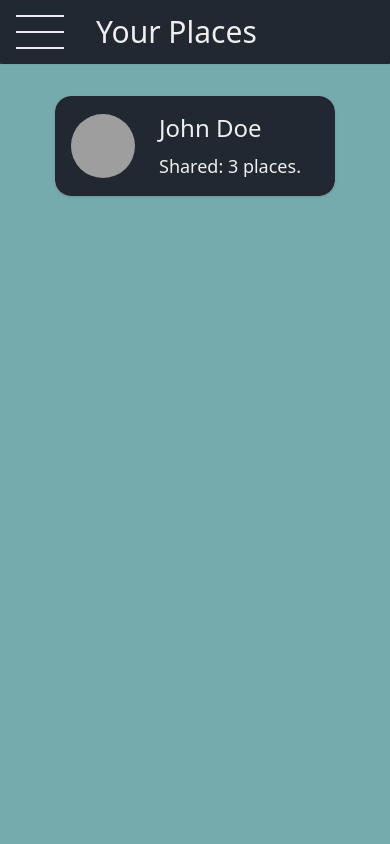
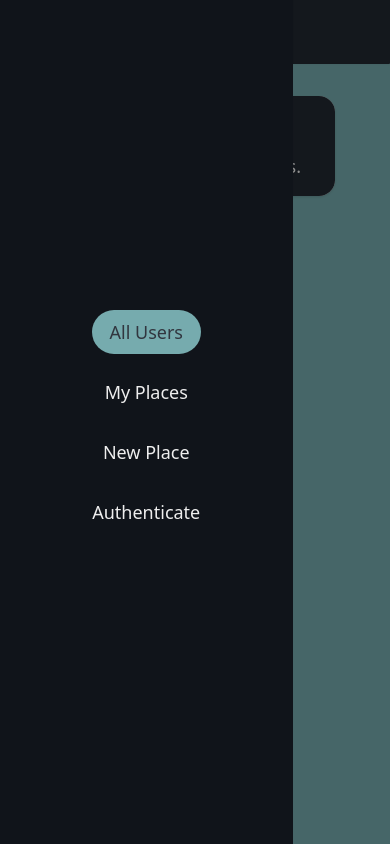
Before and after one commit to shameworm/share-places, a React (Vite) app in the folder frontend/: page / in a window 390 px wide. Both pictures are taken after a click on the button 40 px from the left and 32 px from the top of the page. Built offline with nearby package versions, Linux system fonts and the light colour scheme; grey boxes are pictures that could not be loaded.

Commit message:
Write logic for sidedrawer, which provide the mobile view

```diff
--- a/frontend/index.html
+++ b/frontend/index.html
@@ -13,6 +13,8 @@
     <title>Share Your Place</title>
   </head>
   <body>
+    <div id="drawer-hook"></div>
+    <div id="backdrop-hook"></div>
     <div id="root"></div>
     <script type="module" src="/src/main.tsx"></script>
   </body>
--- a/frontend/package.json
+++ b/frontend/package.json
@@ -10,6 +10,7 @@
     "preview": "vite preview"
   },
   "dependencies": {
+    "@headlessui/react": "^2.0.3",
     "react": "^18.2.0",
     "react-dom": "^18.2.0",
     "react-router-dom": "^6.23.0"
--- a/frontend/src/shared/components/Navigation/MainNavigation.tsx
+++ b/frontend/src/shared/components/Navigation/MainNavigation.tsx
@@ -1,12 +1,31 @@
+import { useState } from "react";
 import { Link } from "react-router-dom";
 
 import MainHeader from "./MainHeader";
 import NavLinks from "./NavLinks";
+import SideDrawer from "./SideDrawer";
+import Backdrop from "../UIElements/Backdrop";
 
 const MainNavigation: React.FC = () => {
+  const [drawerIsOpen, setDrawerIsOpen] = useState(false);
+
+  const handleToggleDrawer = () => {
+    setDrawerIsOpen(() => !drawerIsOpen);
+  };
+
   return (
+    <>
+      {drawerIsOpen && <Backdrop onClick={handleToggleDrawer} />}
+      <SideDrawer isOpen={drawerIsOpen} onClick={handleToggleDrawer}>
+        <nav className="h-full">
+          <NavLinks />
+        </nav>
+      </SideDrawer>
       <MainHeader>
-      <button className="w-12 h-12 bg-transparent border-none flex flex-col justify-around mr-8 cursor-pointer md:hidden">
+        <button
+          onClick={handleToggleDrawer}
+          className="w-12 h-12 bg-transparent border-none flex flex-col justify-around mr-8 cursor-pointer md:hidden"
+        >
           <span className="block w-12 h-[2.5px] bg-[#EEEEEE]"></span>
           <span className="block w-12 h-[2.5px] bg-[#EEEEEE]"></span>
           <span className="block w-12 h-[2.5px] bg-[#EEEEEE]"></span>
@@ -18,6 +37,7 @@ const MainNavigation: React.FC = () => {
           <NavLinks />
         </nav>
       </MainHeader>
+    </>
   );
 };
 
--- a/frontend/src/shared/components/Navigation/SideDrawer.tsx
+++ b/frontend/src/shared/components/Navigation/SideDrawer.tsx
@@ -0,0 +1,35 @@
+import { ReactNode } from "react";
+import { createPortal } from "react-dom";
+import { Transition } from "@headlessui/react";
+
+interface SideDrawerProps {
+  children: ReactNode;
+  isOpen: boolean;
+  onClick: () => void;
+}
+const SideDrawer: React.FC<SideDrawerProps> = ({
+  children,
+  isOpen,
+  onClick,
+}) => {
+  return createPortal(
+    <Transition
+      show={isOpen}
+      enter="transition-transform ease-in-out duration-500"
+      enterFrom="-translate-x-full"
+      enterTo="translate-x-0"
+      leave="transition-transform ease-in-out duration-500"
+      leaveFrom="translate-x-0"
+      leaveTo="-translate-x-full"
+    >
+      <aside
+        className="fixed left-0 top-0 z-[100] h-screen w-3/4 bg-[#10141a] shadow-sm"
+      >
+        <span onClick={onClick}>{children}</span>
+      </aside>
+    </Transition>,
+    document.getElementById("drawer-hook")!
+  );
+};
+
+export default SideDrawer;
--- /dev/null
+++ b/frontend/src/shared/components/UIElements/Backdrop.tsx
@@ -0,0 +1,13 @@
+import { createPortal } from "react-dom";
+
+const Backdrop: React.FC<{ onClick: () => void }> = ({ onClick }) => {
+  return createPortal(
+    <div
+      onClick={onClick}
+      className="fixed top-0 left-0 w-full h-screen bg-[rgba(0,0,0,0.40)] z-10"
+    ></div>,
+    document.getElementById("backdrop-hook")!
+  );
+};
+
+export default Backdrop;
```
Also changed, not shown: 1 other file (tests, documents, lock files or other folders). Lines whose indentation alone changed are shown as unchanged.
